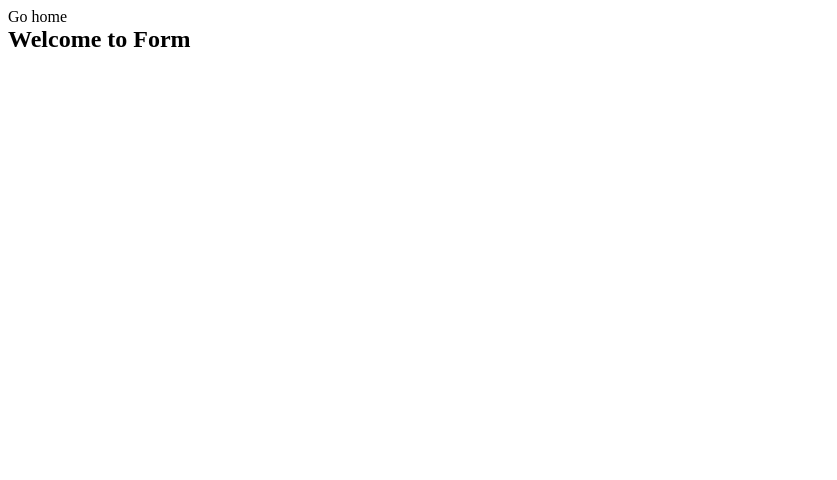
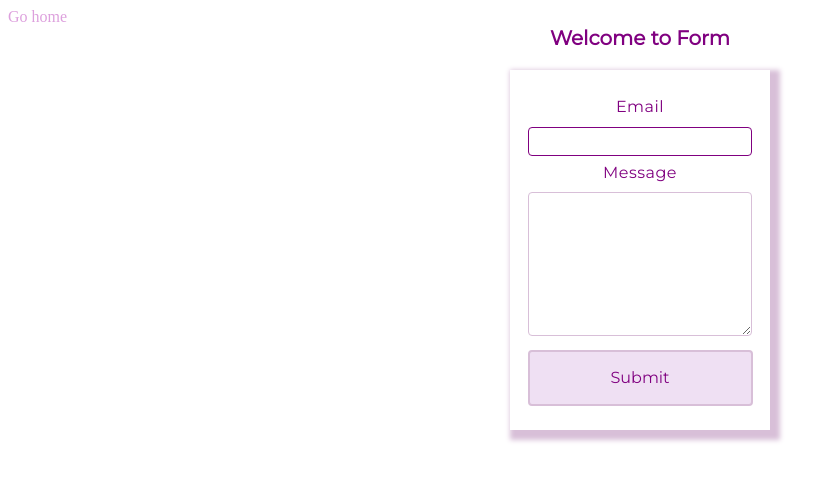
Before and after one commit to HannaHtslk/goit-js-hw-09, a website built with Vite: page src/2-form.html in a window 1280 px wide. Shown: the whole page, without its empty margins (0-837 px from the left). Built offline with nearby package versions, Linux system fonts and the light colour scheme.

Commit message:
form done

```diff
--- a/src/2-form.html
+++ b/src/2-form.html
@@ -5,6 +5,12 @@
     <meta http-equiv="X-UA-Compatible" content="IE=edge" />
     <meta name="viewport" content="width=device-width, initial-scale=1.0" />
     <title>Form</title>
+    <link rel="preconnect" href="https://fonts.googleapis.com" />
+    <link rel="preconnect" href="https://fonts.gstatic.com" crossorigin />
+    <link
+      href="https://fonts.googleapis.com/css2?family=Montserrat:ital@0;1&display=swap"
+      rel="stylesheet"
+    />
     <link rel="stylesheet" href="./css/styles.css" />
   </head>
   <body>
@@ -12,6 +18,19 @@
       <a href="./index.html">Go home</a>
       <h1>Welcome to Form</h1>
     </section>
+
+    <form class="feedback-form" autocomplete="off">
+      <label>
+        Email
+        <input type="email" name="email" autofocus />
+      </label>
+      <label>
+        Message
+        <textarea name="message" rows="8"></textarea>
+      </label>
+      <button type="submit">Submit</button>
+    </form>
+
     <script type="module" src="./js/2-form.js"></script>
   </body>
 </html>
--- a/src/css/2-form.css
+++ b/src/css/2-form.css
@@ -0,0 +1,102 @@
+h1{
+    color: purple;
+    font-size: 20px;
+    font-family: 'Montserrat', sans-serif;
+    text-align: center;
+    margin-bottom: 20px;
+}
+a {
+    color: plum;
+    font-size: 16px;
+}
+
+
+.feedback-form {
+    display: flex;
+    padding: 5px;
+    flex-direction: column;
+    align-items: center;
+    justify-content: center;
+    margin: 0 auto;
+    width: 250px;
+    height: 350px;
+    box-shadow: 5px 5px 5px 5px thistle;
+
+}
+
+label {
+    color: purple;
+        font-size: 16px;
+        font-family: 'Montserrat', sans-serif;
+        line-height: 1.17;
+        letter-spacing: 0.48px;
+        display: flex;
+        flex-direction: column;
+        align-items: center;
+        justify-content: center;
+        margin-bottom: 4px;
+        margin-top: 4px;
+    }
+input {
+    margin-top: 10px;
+    border-radius: 4px;
+        border: 1px solid thistle;
+        outline: transparent;
+
+        padding: 11px;
+        width: 200px;
+        height: 5px;
+        background-color: transparent;
+font-family: 'Montserrat', sans-serif;
+font-size: 12px;
+
+}
+
+input:hover {
+    border-color: thistle;
+}
+input:focus {
+    border-color: purple;
+}
+textarea {
+    margin-top: 10px;
+    width: 200px;
+    border-radius: 4px;
+    border: 1px solid thistle;
+    outline: transparent;
+    padding: 11px;
+
+    font-family: 'Montserrat', sans-serif;
+    font-size: 12px;
+
+}
+textarea:hover {
+    border-color: thistle
+}
+textarea:focus {
+    border-color: purple;
+}
+
+button {
+    margin-top: 10px;
+    display: block;
+        min-width: 225px;
+        height: 56px;
+        border: 2px solid thistle;
+        border-radius: 4px;
+        cursor: pointer;
+        background-color: rgb(239, 224, 243);
+            color: purple;
+            font-family: 'Montserrat', sans-serif;;
+            font-size: 16px;
+            font-weight: 500;
+            line-height: 1.5;
+            transition: background-color 250ms cubic-bezier(0.4, 0, 0.2, 1);
+}
+
+button:hover {
+    background-color: thistle;
+}
+button:active {
+    background-color: plum;
+}
--- a/src/js/2-form.js
+++ b/src/js/2-form.js
@@ -1 +1,46 @@
-console.log('Form');
+const form = document.querySelector('.feedback-form');
+const userData = {};
+
+
+const fillInForm = () => {
+    try {
+        const savedData = JSON.parse(localStorage.getItem('feedback-form-state'));
+
+        if (savedData === null) {
+            return;
+        }
+        console.log(savedData);
+
+        for (const key in savedData) {
+            form.elements[key].value = savedData[key];
+        }
+
+
+    } catch (error) {
+        console.log(error);
+    }
+}
+fillInForm();
+
+
+const onFormInput = event => {
+    const { target: clickedElement } = event;
+
+    const clickedElementName = clickedElement.name;
+    const clickedElementValue = clickedElement.value;
+
+    userData[clickedElementName] = clickedElementValue;
+    console.log(userData)
+
+    localStorage.setItem('feedback-form-state', JSON.stringify(userData));
+}
+
+const onFormSubmit = event => {
+    event.preventDefault();
+
+    localStorage.removeItem('feedback-form-state');
+    form.reset();
+}
+
+form.addEventListener('input', onFormInput);
+form.addEventListener('submit', onFormSubmit);
```
